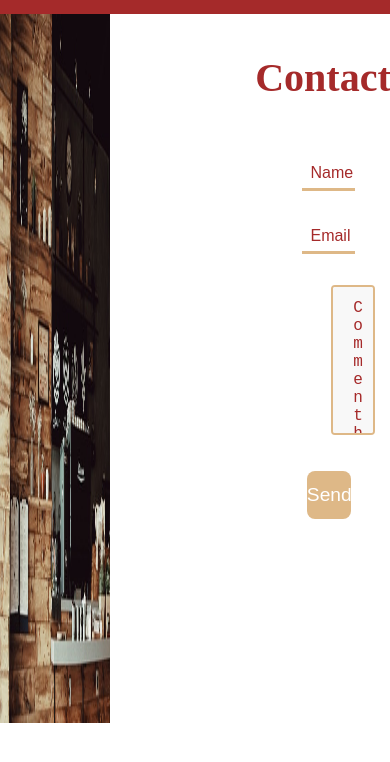
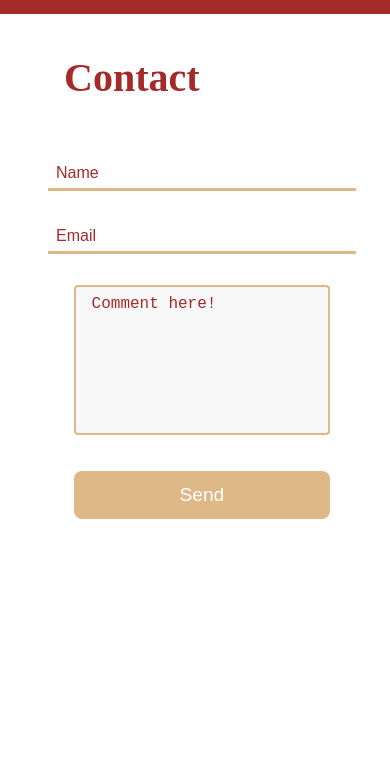
Before and after one commit to yorchAdalbert/coffee-shop, a plain HTML site: page contact/index.html in a window 390 px wide. Shown: the part 80-842 px from the top of the page. Drawn offline with Linux system fonts and the light colour scheme.

Commit message:
Made Contact page responsive

```diff
--- a/css/style.css
+++ b/css/style.css
@@ -180,7 +180,7 @@ button[type="submit"] {
 textarea {
   width: 100%;
   height: 150px;
-  padding: 12px 20px;
+  padding: 0.75rem 1.25rem;
   box-sizing: border-box;
   border: 2px solid burlywood;
   border-radius: 4px;
@@ -199,12 +199,12 @@ main {
   max-width: 100%;
   height: auto;
   display: block;
-  height: 84vh;
+  height: 87vh;
   width: 100%;
 }
 
-form {
-  width: 50%;
+.form-container form {
+  width: 75%;
 }
 
 .normal-position {
@@ -212,10 +212,6 @@ form {
   top: 2.5rem;
   left: 10%;
   margin-bottom: 5rem;
-}
-
-.form-container {
-  padding-left: 5rem;
 }
 
 .contact-info {
@@ -274,6 +270,9 @@ footer {
     width: 100%;
     margin: 2rem 25rem;
   }
+  button .next-line {
+    margin-right: 2rem;
+  }
 }
 
 @media screen and (max-width: 1180px) {
@@ -287,6 +286,17 @@ footer {
   /*Join us Page*/
   .border--join {
     margin: 2rem 17rem;
+  }
+  /*Contact Page*/
+  textarea {
+    padding: 0.5rem 1rem;
+    margin-left: 1.6rem;
+  }
+  .contact-info {
+    margin-left: 3rem;
+  }
+  .normal-position {
+    left: 0%;
   }
 }
 
@@ -324,6 +334,10 @@ footer {
   }
   .movement {
     left: 50%;
+  }
+  /*Contact Page*/
+  .picture img {
+    display: none;
   }
 }
 
@@ -534,4 +548,13 @@ footer {
     justify-content: left;
     padding-left: 1rem;
   }
+  /*Contact Page*/
+  textarea {
+    padding: 0.1rem 0.5rem;
+    margin-left: 1rem;
+    height: 200px;
+  }
+  .contact-info {
+    margin-left: 0.5rem;
+  }
 }
```
